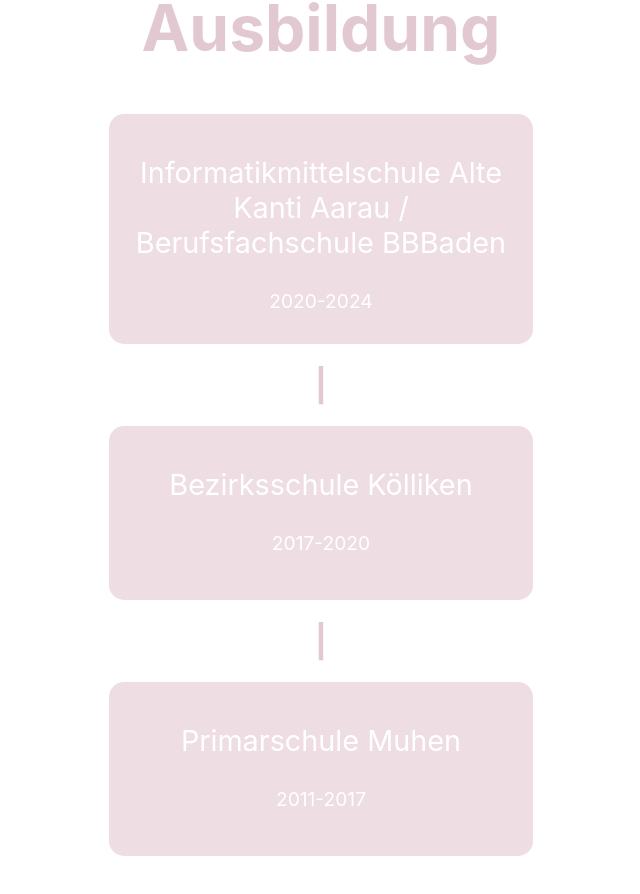
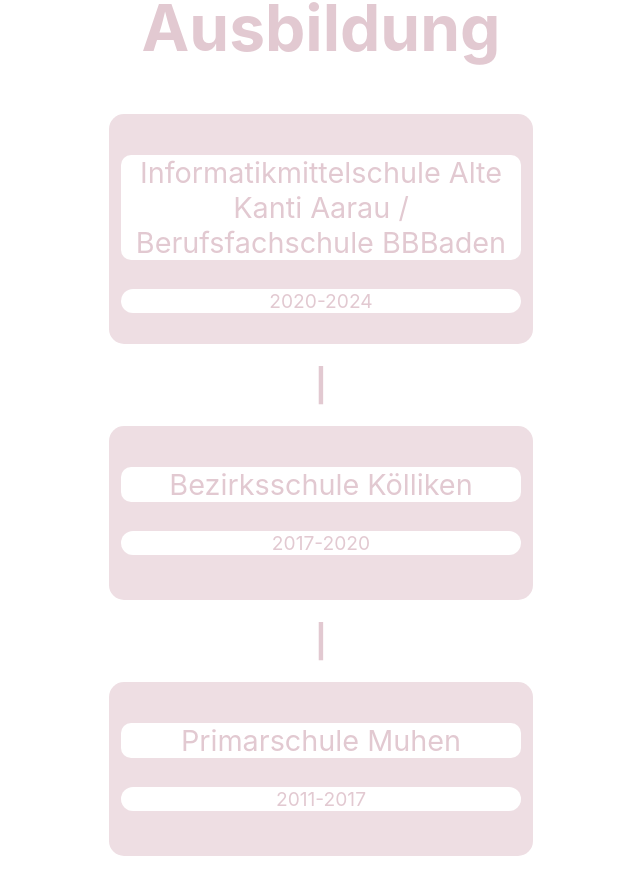
Before and after one commit to marianives/marianivesgallo.ch, a React app: page / in a window 1280 px wide. Shown: the part 722-1616 px from the top of the page, without its empty margins (319-959 px from the left). Built offline with nearby package versions, Linux system fonts and the light colour scheme.

Commit message:
boxes updatet

```diff
--- a/src/App.css
+++ b/src/App.css
@@ -42,13 +42,18 @@
 }
 
 .jahr {
-  color: white;
+  flex: none;
+  color: #E2C9D1;
+  background-color: white;
   font-size: 1.2rem;
+  border-radius: 300px;
 }
 
 .schule {
   font-size: 1.8rem;
-  color: white;
+  color: #E2C9D1;
+  background-color: white;
+  border-radius: 10px;
 }
 
 .titel {
```
